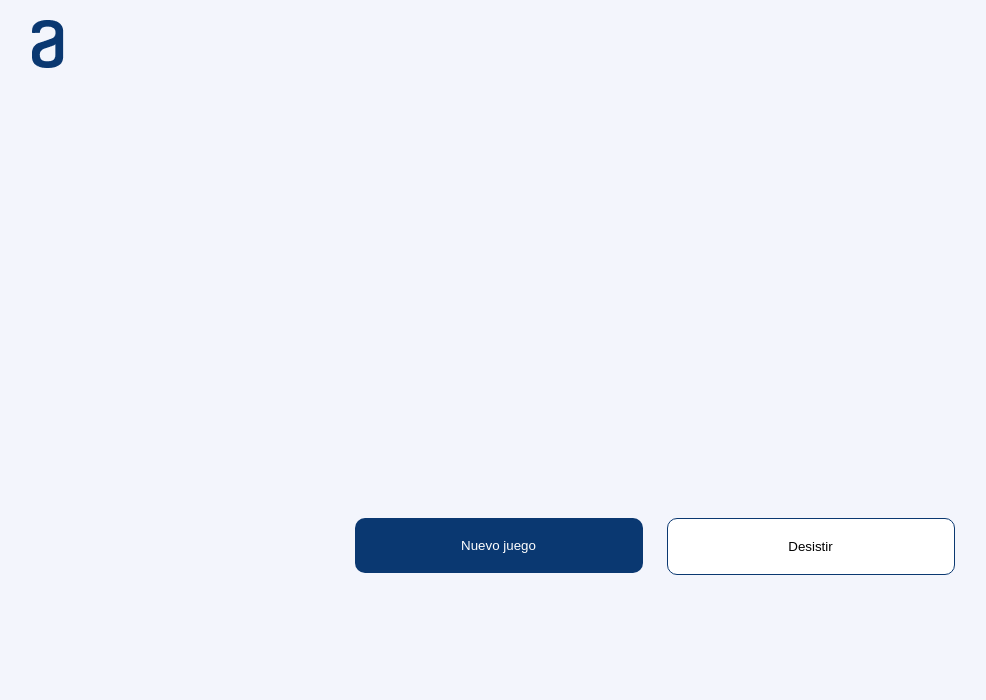
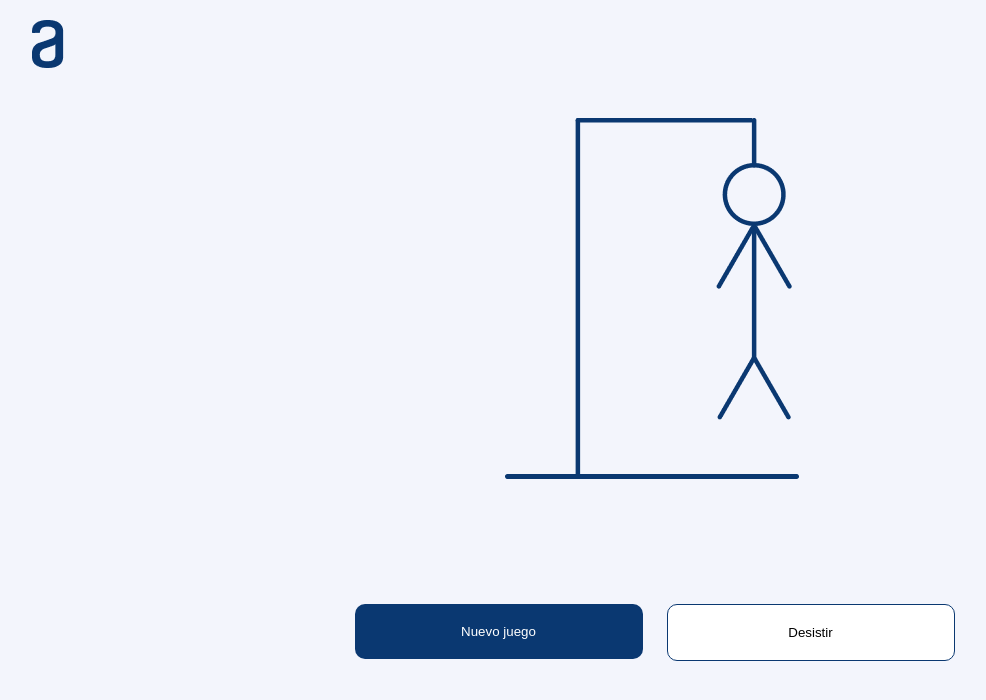
Before and after one commit to camilodevel/ahorcado, a plain HTML site: page juego.html in a window 1280 px wide. Shown: the top 700 px of the page, without its empty margins (18-1004 px from the left). Drawn offline with Linux system fonts and the light colour scheme.

Commit message:
dibujando el muñeco ahorcado

```diff
--- a/css/juego.css
+++ b/css/juego.css
@@ -4,11 +4,71 @@
 }
 
 .ahorcadoContainer{
-    height: 200px;
+    height: 366px;
+    position: relative;
+    margin-bottom: 20px;
+}
+
+.img1{
+    position: absolute;
+    bottom: 5px;
+    left: 150px;
+}
+
+.img2{
+    left: 220px;
+    right: 5px;
+    position: absolute;
+}
+
+.img3{
+    position: absolute;
+    left: 220px;
+}
+
+.img4{
+    position: absolute;
+    left: 396px;
+}
+
+.img5{
+    position: absolute;
+    left: 367px;
+    top: 45px;
+}
+
+.img6{
+    position: absolute;
+    left: 396px;
+    top: 106px;
+}
+
+.img7{
+    position: absolute;
+    left: 361px;
+    top: 107px;
+}
+
+.img8{
+    position: absolute;
+    left: 398px;
+    top: 107px;
+}
+
+.img9{
+    position: absolute;
+    left: 362px;
+    top: 238px;
+}
+
+.img10{
+    position: absolute;
+    left: 397px;
+    top: 238px;
 }
 
 .letrasContainer{
-    margin-bottom: 50px;
+    /* margin-bottom: 50px; */
 }
 
 .letrasAhorcado{
--- a/css/style.css
+++ b/css/style.css
@@ -8,7 +8,7 @@ body{
 
 .logoContainer{
     width: 100%;
-    margin-bottom: 100px;
+    margin-bottom: 50px;
 }
 
 .logo{
--- a/juego.html
+++ b/juego.html
@@ -16,7 +16,16 @@
         </div>
         <div class="juegoContainer">
             <div class="ahorcadoContainer">
-
+                <img class="img1" src="img/1.png" alt="">
+                <img class="img2" src="img/2.png" alt="">
+                <img class="img3" src="img/3.png" alt="">
+                <img class="img4" src="img/4.png" alt="">
+                <img class="img5" src="img/5.png" alt="">
+                <img class="img6" src="img/6.png" alt="">
+                <img class="img7" src="img/7.png" alt="">
+                <img class="img8" src="img/8.png" alt="">
+                <img class="img9" src="img/9.png" alt="">
+                <img class="img10" src="img/10.png" alt="">
             </div>
             <div class="letrasContainer">
                 <div id="letrasAhorcado" class="letrasAhorcado">
@@ -79,11 +88,17 @@
 
         // Sumar letras malas
         letrasMalas += letra;
+        // Creando muñeco
+        munecoAhorcado();
 
         // Creando divs de letras malas
         var elementoLetraMala = document.getElementById("letrasMalas");
         elementoLetraMala.innerHTML = `<div class="letrasMalas">${letrasMalas}</div>`;
 
+    }
+
+    function munecoAhorcado(){
+        console.log("MALA!");
     }
 
     // Funcion para validar si todas son correctas
```
Also changed, not shown: img/1.png (added), img/10.png (added), img/2.png (added), img/3.png (added), img/4.png (added), img/5.png (added), img/6.png (added), img/7.png (added), img/8.png (added), img/9.png (added).
